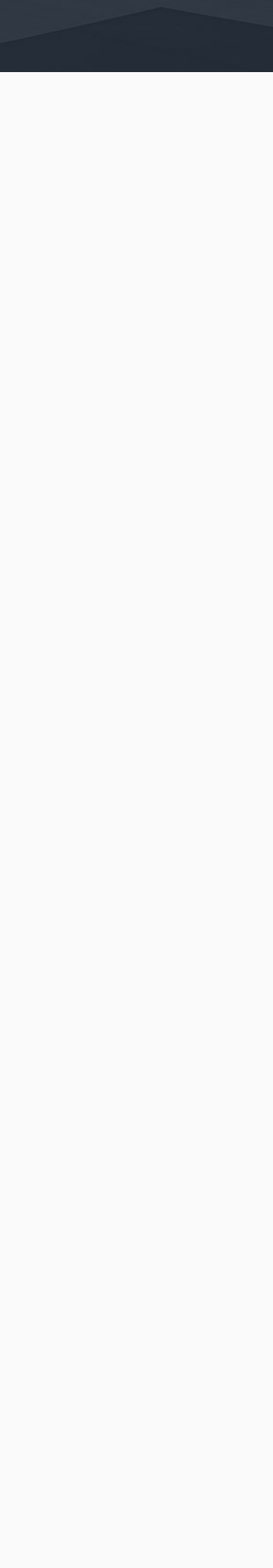
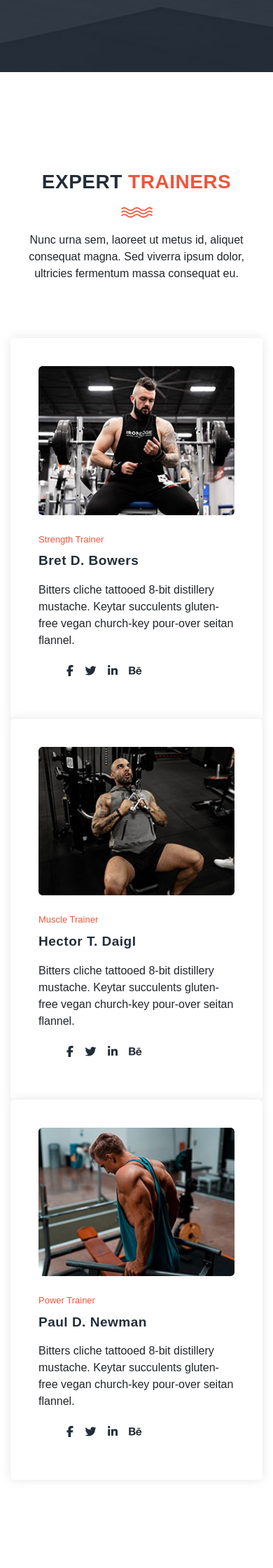
Before and after one commit to Lowkiy/PrelimExam, a PHP site: page / in a window 390 px wide. Shown: the part 3197-5437 px from the top of the page at 70% size. Before the commit the page ends 3300 px from the top, so only its background shows below. Run offline with PHP 8.4, Linux system fonts and the light colour scheme; some libraries are stand-ins or nearby versions.

Commit message:
SECTION 5 & 6, FOOTER

```diff
--- a/assets/css/styles.css
+++ b/assets/css/styles.css
@@ -619,3 +619,167 @@ subscribe
   color: #fff;
   margin: 15px 0px 25px 0px;
 }
+
+/*
+---------------------------------------------
+trainers
+---------------------------------------------
+*/
+
+#trainers .trainer-item {
+  background-color: #fff;
+  border-radius: 5px;
+  box-shadow: 0px 0px 15px rgba(0,0,0,0.1);
+  padding: 40px;
+}
+
+#trainers .trainer-item img {
+  width: 100%;
+  border-radius: 5px;
+}
+
+#trainers .trainer-item span {
+  font-size: 13px;
+  font-weight: 500;
+  color: #ed563b;
+  display: inline-block;
+  margin-top: 25px;
+  margin-bottom: 10px;
+}
+
+#trainers .trainer-item h4 {
+  font-size: 19px;
+  font-weight: 600;
+  color: #232d39;
+  letter-spacing: 0.5px;
+  margin-bottom: 18px;
+}
+
+#trainers .trainer-item p {
+  margin-bottom: 20px;
+}
+
+#trainers .trainer-item ul.social-icons li {
+  display: inline-block;
+  margin-right: 12px;
+}
+
+#trainers .trainer-item ul.social-icons li:last-child {
+  margin-right: 0px;
+}
+
+#trainers .trainer-item ul.social-icons li a {
+  color: #232d39;
+  transition: all .3s;
+}
+
+#trainers .trainer-item ul.social-icons li a:hover {
+  color: #ed563b;
+}
+
+
+/*
+---------------------------------------------
+contact
+---------------------------------------------
+*/
+
+#contact-us {
+  margin-top: 140px;
+}
+
+#contact-us .container-fluid .col-lg-6 {
+  padding: 0px;
+}
+
+#contact-us .contact-form {
+  padding: 80px;
+  background-image: url(../images/contact-bg.jpg);
+  background-position: center center;
+  background-repeat: no-repeat;
+  background-size: cover;
+}
+
+#contact-us .contact-form #contact {
+  background-color: #fff;
+  padding: 40px;
+  border-radius: 5px;
+}
+
+.contact-form input,
+.contact-form textarea {
+  color: #7a7a7a;
+  font-size: 13px;
+  border: 1px solid #ddd;
+  background-color: #fff;
+  width: 100%;
+  height: 40px;
+  outline: none;
+  line-height: 40px;
+  padding: 0px 10px;
+  -webkit-appearance: none;
+  -moz-appearance: none;
+  appearance: none;
+  margin-bottom: 30px;
+}
+
+.contact-form textarea {
+  height: 150px;
+  resize: none;
+}
+
+.contact-form ::-webkit-input-placeholder { /* Edge */
+  color: #7a7a7a;
+}
+
+.contact-form :-ms-input-placeholder { /* Internet Explorer 10-11 */
+  color: #7a7a7a;
+}
+
+.contact-form ::placeholder {
+  color: #7a7a7a;
+}
+
+.contact-form button {
+  display: inline-block;
+  font-size: 13px;
+  padding: 11px 17px;
+  background-color: #ed563b;
+  color: #fff;
+  text-align: center;
+  font-weight: 400;
+  text-transform: uppercase;
+  transition: all .3s;
+  border: none;
+  outline: none;
+  margin-top: -8px;
+}
+
+.contact-form button:hover {
+  background-color: #f9735b;
+}
+
+
+/*
+---------------------------------------------
+footer
+---------------------------------------------
+*/
+footer {
+  text-align: center;
+  padding: 30px 0px;
+}
+
+footer p {
+  color: #232d39;
+  font-size: 13px;
+}
+
+footer p a {
+  cursor: pointer;
+  color: #ed563b;
+}
+
+footer p a:hover {
+  color: #ed563b;
+}
--- a/index.html
+++ b/index.html
@@ -163,6 +163,151 @@
     </section>
     <!-- ***** Call to Action End ***** -->
 
+    <!-- ***** Testimonials Starts - ROMEL VIERNES ***** -->
+    <section class="section" id="trainers">
+        <div class="container">
+            <div class="row">
+                <div class="col-lg-6 offset-lg-3">
+                    <div class="section-heading">
+                        <h2>Expert <em>Trainers</em></h2>
+                        <img src="assets/images/line-dec.png" alt="">
+                        <p>Nunc urna sem, laoreet ut metus id, aliquet consequat magna. Sed viverra ipsum dolor, ultricies fermentum massa consequat eu.</p>
+                    </div>
+                </div>
+            </div>
+            <div class="row">
+                <div class="col-lg-4">
+                    <div class="trainer-item">
+                        <div class="image-thumb">
+                            <img src="assets/images/first-trainer.jpg" alt="">
+                        </div>
+                        <div class="down-content">
+                            <span>Strength Trainer</span>
+                            <h4>Bret D. Bowers</h4>
+                            <p>Bitters cliche tattooed 8-bit distillery mustache. Keytar succulents gluten-free vegan church-key pour-over seitan flannel.</p>
+                            <ul class="social-icons">
+                                <li><a href="#"><i class="fa fa-facebook"></i></a></li>
+                                <li><a href="#"><i class="fa fa-twitter"></i></a></li>
+                                <li><a href="#"><i class="fa fa-linkedin"></i></a></li>
+                                <li><a href="#"><i class="fa fa-behance"></i></a></li>
+                            </ul>
+                        </div>
+                    </div>
+                </div>
+                <div class="col-lg-4">
+                    <div class="trainer-item">
+                        <div class="image-thumb">
+                            <img src="assets/images/second-trainer.jpg" alt="">
+                        </div>
+                        <div class="down-content">
+                            <span>Muscle Trainer</span>
+                            <h4>Hector T. Daigl</h4>
+                            <p>Bitters cliche tattooed 8-bit distillery mustache. Keytar succulents gluten-free vegan church-key pour-over seitan flannel.</p>
+                            <ul class="social-icons">
+                                <li><a href="#"><i class="fa fa-facebook"></i></a></li>
+                                <li><a href="#"><i class="fa fa-twitter"></i></a></li>
+                                <li><a href="#"><i class="fa fa-linkedin"></i></a></li>
+                                <li><a href="#"><i class="fa fa-behance"></i></a></li>
+                            </ul>
+                        </div>
+                    </div>
+                </div>
+                <div class="col-lg-4">
+                    <div class="trainer-item">
+                        <div class="image-thumb">
+                            <img src="assets/images/third-trainer.jpg" alt="">
+                        </div>
+                        <div class="down-content">
+                            <span>Power Trainer</span>
+                            <h4>Paul D. Newman</h4>
+                            <p>Bitters cliche tattooed 8-bit distillery mustache. Keytar succulents gluten-free vegan church-key pour-over seitan flannel.</p>
+                            <ul class="social-icons">
+                                <li><a href="#"><i class="fa fa-facebook"></i></a></li>
+                                <li><a href="#"><i class="fa fa-twitter"></i></a></li>
+                                <li><a href="#"><i class="fa fa-linkedin"></i></a></li>
+                                <li><a href="#"><i class="fa fa-behance"></i></a></li>
+                            </ul>
+                        </div>
+                    </div>
+                </div>
+            </div>
+        </div>
+    </section>
+    <!-- ***** Testimonials Ends ***** -->
+
+    <!-- ***** Contact Us Area Starts - ROMEL VIERNES ***** -->
+ <section class="section" id="contact-us">
+    <div class="container-fluid">
+        <div class="row">
+            <div class="col-lg-6 col-md-6 col-xs-12">
+                <div id="map">
+                  <iframe src="https://maps.google.com/maps?q=Av.+L%C3%BAcio+Costa,+Rio+de+Janeiro+-+RJ,+Brazil&t=&z=13&ie=UTF8&iwloc=&output=embed" width="100%" height="600px" frameborder="0" style="border:0" allowfullscreen></iframe>
+                </div>
+            </div>
+            <div class="col-lg-6 col-md-6 col-xs-12">
+                <div class="contact-form">
+                    <form id="contact" action="" method="post">
+                      <div class="row">
+                        <div class="col-md-6 col-sm-12">
+                          <fieldset>
+                            <input name="name" type="text" id="name" placeholder="Your Name*" required="">
+                          </fieldset>
+                        </div>
+                        <div class="col-md-6 col-sm-12">
+                          <fieldset>
+                            <input name="email" type="text" id="email" pattern="[^ @]*@[^ @]*" placeholder="Your Email*" required="">
+                          </fieldset>
+                        </div>
+                        <div class="col-md-12 col-sm-12">
+                          <fieldset>
+                            <input name="subject" type="text" id="subject" placeholder="Subject">
+                          </fieldset>
+                        </div>
+                        <div class="col-lg-12">
+                          <fieldset>
+                            <textarea name="message" rows="6" id="message" placeholder="Message" required=""></textarea>
+                          </fieldset>
+                        </div>
+                        <div class="col-lg-12">
+                          <fieldset>
+                            <button type="submit" id="form-submit" class="main-button">Send Message</button>
+                          </fieldset>
+                        </div>
+                      </div>
+                    </form>
+                </div>
+            </div>
+        </div>
+    </div>
+</section>
+<!-- ***** Contact Us Area Ends ***** -->
+
+
+
+     <!-- ***** Footer Start - ROMEL VIERNES ***** -->
+     <footer>
+        <div class="container">
+            <div class="row">
+                <div class="col-lg-12">
+                    <p>Copyright &copy; 2020 Training Studio
+
+                    - Designed by <a rel="nofollow" href="https://templatemo.com" class="tm-text-link" target="_parent">TemplateMo</a><br>
+
+                Distributed by <a rel="nofollow" href="https://themewagon.com" class="tm-text-link" target="_blank">ThemeWagon</a>
+
+                </p>
+
+                    <!-- You shall support us a little via PayPal to info@templatemo.com -->
+
+                </div>
+            </div>
+        </div>
+    </footer>
+
+
+
+
+
 
     <!-- Optional JavaScript; choose one of the two! -->
 
```
